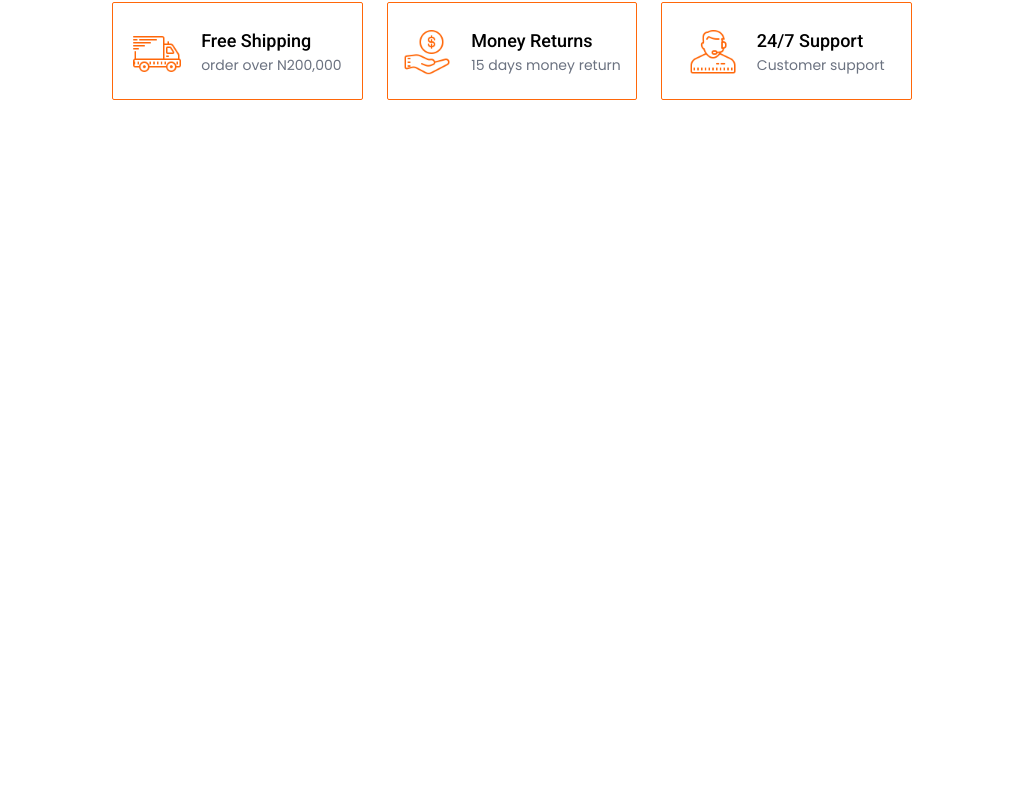
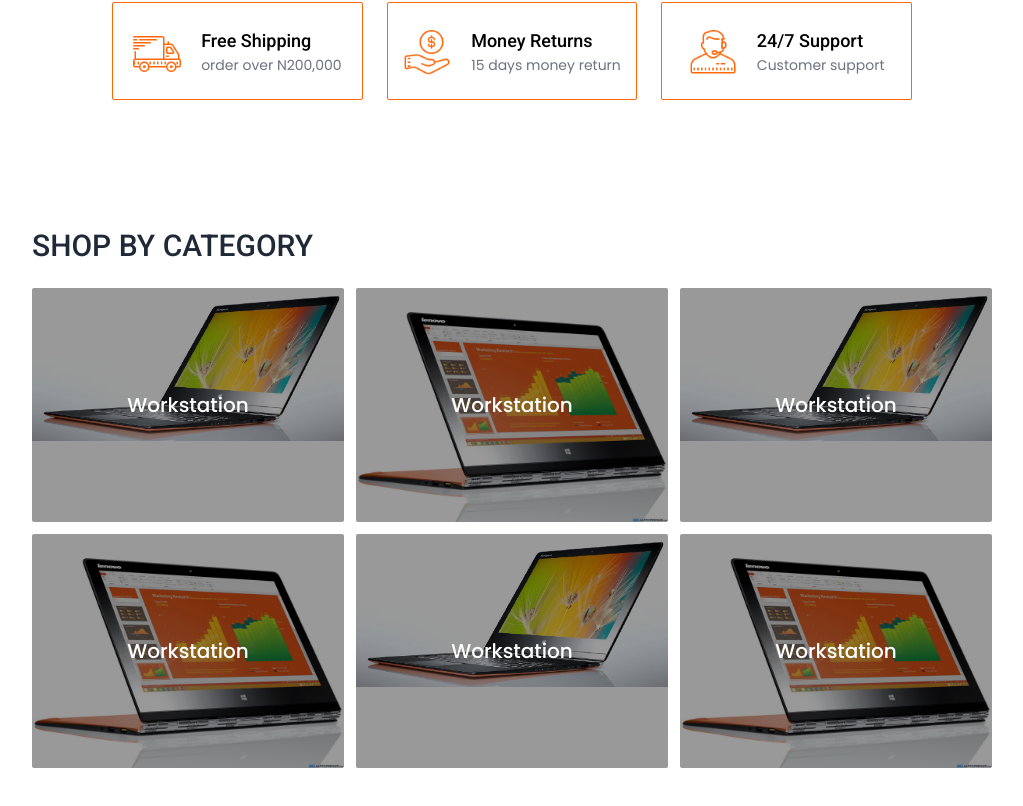
Before and after one commit to samsiteweb/bitshub-frontend, a React (Create React App) app: page / in a window 1280 px wide. Shown: the part 744-1550 px from the top of the page, without its empty margins (128-1151 px from the left). Before the commit the page ends 908 px from the top, so only its background shows below. Built offline with nearby package versions, Linux system fonts and the light colour scheme.

Commit message:
build categories section UI

```diff
--- a/src/App.js
+++ b/src/App.js
@@ -3,6 +3,7 @@ import Banner from "./pages/Banner";
 import moneyBack from "./images/money-back.png";
 import transit from "./images/transit.png";
 import support from "./images/support.png";
+import Categories from "./components/Categories";
 function App() {
   return (
     <div className="App">
@@ -33,6 +34,8 @@ function App() {
           </div>
         </div>
       </div>
+
+      <Categories />
     </div>
   );
 }
--- /dev/null
+++ b/src/components/Categories.js
@@ -0,0 +1,69 @@
+import React from "react";
+import lenovo from "../images/products/lenoYOGApro3_2.jpg";
+import lenovo2 from "../images/products/1646_Lenovo-Yoga-3-Pro-Repair_1.jpg";
+
+const Categories = () => {
+  return (
+    <div className="container py-16">
+      <h2 className="text-3xl font-medium text-gray-800 uppercase mb-6">shop by category</h2>
+      <div className="grid grid-cols-3 gap-3">
+        <div className="relative rounded-sm overflow-hidden group">
+          <img src={lenovo} alt="" className="w-full" />
+          <a
+            href=""
+            className="absolute inset-0 bg-black bg-opacity-40 flex items-center justify-center text-xl text-white font-roboto font-medium group-hover:bg-opacity-50 transition"
+          >
+            Workstation
+          </a>
+        </div>
+        <div className="relative rounded-sm overflow-hidden group">
+          <img src={lenovo2} alt="" className="w-full" />
+          <a
+            href=""
+            className="absolute inset-0 bg-black bg-opacity-40 flex items-center justify-center text-xl text-white font-roboto font-medium group-hover:bg-opacity-50 transition"
+          >
+            Workstation
+          </a>
+        </div>
+        <div className="relative rounded-sm overflow-hidden group">
+          <img src={lenovo} alt="" className="w-full" />
+          <a
+            href=""
+            className="absolute inset-0 bg-black bg-opacity-40 flex items-center justify-center text-xl text-white font-roboto font-medium group-hover:bg-opacity-50 transition"
+          >
+            Workstation
+          </a>
+        </div>
+        <div className="relative rounded-sm overflow-hidden group">
+          <img src={lenovo2} alt="" className="w-full" />
+          <a
+            href=""
+            className="absolute inset-0 bg-black bg-opacity-40 flex items-center justify-center text-xl text-white font-roboto font-medium group-hover:bg-opacity-50 transition"
+          >
+            Workstation
+          </a>
+        </div>
+        <div className="relative rounded-sm overflow-hidden group">
+          <img src={lenovo} alt="" className="w-full" />
+          <a
+            href=""
+            className="absolute inset-0 bg-black bg-opacity-40 flex items-center justify-center text-xl text-white font-roboto font-medium group-hover:bg-opacity-50 transition"
+          >
+            Workstation
+          </a>
+        </div>
+        <div className="relative rounded-sm overflow-hidden group">
+          <img src={lenovo2} alt="" className="w-full" />
+          <a
+            href=""
+            className="absolute inset-0 bg-black bg-opacity-40 flex items-center justify-center text-xl text-white font-roboto font-medium group-hover:bg-opacity-50 transition"
+          >
+            Workstation
+          </a>
+        </div>
+      </div>
+    </div>
+  );
+};
+
+export default Categories;
```
Also changed, not shown: src/images/products/1646_Lenovo-Yoga-3-Pro-Repair_1.jpg (added), src/images/products/lenoYOGApro3_2.jpg (added).
